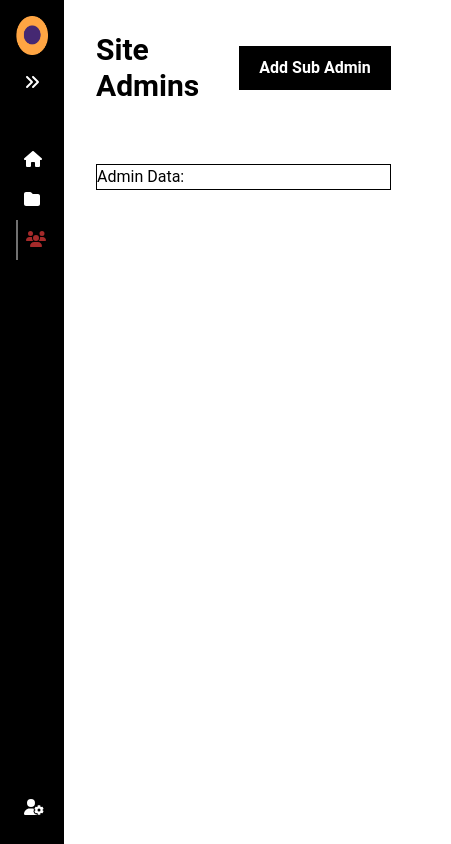
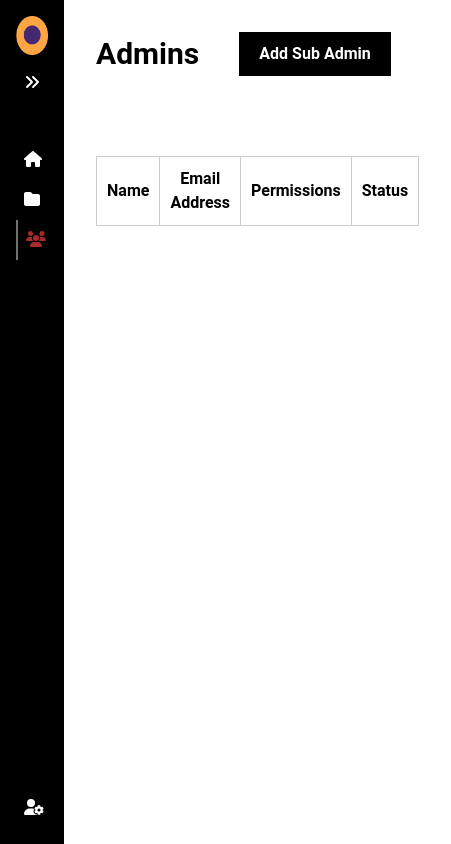
Before and after one commit to lawgeckobyglappy/lawgecko-frontend, a Vue app: page /admin/subAdmin in a window 390 px wide. Shown: the whole page, 451 px wide, since content can reach past the window. Built offline with nearby package versions, Linux system fonts and the light colour scheme; no server answers; what vue3-google-login would draw is missing.

Commit message:
table responsive

```diff
--- a/src/router/index.js
+++ b/src/router/index.js
@@ -4,7 +4,6 @@ import SignUp from "../views/auth/SignUp.vue";
 import SignIn from "../views/auth/SignIn.vue";
 import VerifyLink from "../views/auth/VerifyLink.vue"
 import ForumView from "../views/ForumView.vue";
-import AdminLogin from "../views/admin/auth/AdminLogin.vue";
 import store from "@/store/index";
 import AdminPage from "../views/admin/AdminPage.vue"
 import SubAdmin from "../views/admin/SubAdmin.vue"
@@ -47,11 +46,6 @@ const routes = [
     component: AdminSignUp,
   },
   {
-    path: "/admin/login",
-    name: "admin-login",
-    component: AdminLogin,
-  },
-  {
     path: "/admin",
     name: "admin",
     component: AdminPage,
--- a/src/views/admin/AdminPage.vue
+++ b/src/views/admin/AdminPage.vue
@@ -21,7 +21,7 @@ export default {
 
 <style scoped>
 .main-view {
-    /* flex: 1 1 0; */
+    flex: 1;
     padding: 2rem;
 }
 
--- a/src/views/admin/SubAdmin.vue
+++ b/src/views/admin/SubAdmin.vue
@@ -1,11 +1,20 @@
 <template>
     <div>
         <div class="flex flex-row align-center mb-15">
-            <h1 class="mr-10 text-3xl font-bold">Site Admins</h1>
+            <h1 class="mr-10 text-3xl font-bold">Admins</h1>
             <TheButton text="Add Sub Admin" @click="openSubAdminForm"/>
         </div>
         <div class="admin-details">
-            <h1>Admin Data:</h1>
+            <table>
+                <thead>
+                    <tr>
+                        <th>Name</th>
+                        <th>Email Address</th>
+                        <th>Permissions</th>
+                        <th>Status</th>
+                    </tr>
+                </thead>
+            </table>
         </div>
         <PopUp v-if="popupTrigger">
             <div class="popup">
@@ -15,11 +24,7 @@
                 </div>
                 <form class="form">
                     <div>
-                        <label class="font-bold text-left">First Name</label>
-                        <input class="w-full mt-3"/>
-                    </div>
-                    <div>
-                        <label class="font-bold text-left">Last Name</label>
+                        <label class="font-bold text-left">Name</label>
                         <input class="w-full mt-3"/>
                     </div>
                     <div>
@@ -61,13 +66,57 @@ export default {
 
 <style scoped>
 .admin-details {
-    border: 1px solid;
+  display: flex;
+  min-width: 70vw;
+  align-items: center;
+  flex-direction: column;
+  margin-top: 20px;
+}
+
+table {
+  flex: 1; /* Allow the table to take up available space */
+  border-collapse: collapse;
+  width: 100%;
+  margin-top: 20px;
+}
+
+table, th, td {
+  border: 1px solid #ccc;
+}
+
+th, td {
+  padding: 10px;
+}
+
+/* .admin-details {
+    margin: 20px 0;
+    display: flex;
+    min-width: 70vw;
+    flex-direction: column;
+    padding: 0 0 0 30px;
+} */
+
+/* table {
+    width: 100%;
+    border-collapse: collapse;
+    flex: 1;
+    border-collapse: collapse;
+    width: 100%;
+
+}
+
+table, th, td {
+    border: 1px solid #ccc;
+}
+
+th, td {
+    padding: 10px;
 }
 
 .popup {
     text-align: left;
     padding: 10px 20px;
-}
+} */
 
 .form input {
   padding: 10px;
@@ -86,4 +135,9 @@ export default {
     color: red;
     transition: 0.2s ease-out;
 }
+@media (max-width: 768px) {
+    .admin-details {
+        overflow-x: auto;
+    }
+}
 </style>
--- a/src/views/admin/auth/AdminLogin.vue
+++ b/src/views/admin/auth/AdminLogin.vue
@@ -1,4 +1,4 @@
-<template>
+<!-- <template>
     <div class="signin-container">
         <div class="signin-inner-container">
             <div class="form-content">
@@ -159,4 +159,4 @@ export default {
   }
 }
 
-</style>
+</style> -->
--- a/src/views/admin/auth/SignUp.vue
+++ b/src/views/admin/auth/SignUp.vue
@@ -9,7 +9,7 @@
                     <form>
                         <div>
                             <label class="font-bold">Bio</label>
-                            <textarea class="w-full mt-3 ">What's your area of interest?</textarea>
+                            <textarea class="w-full mt-3 " placeholder="What's your area of interest?"></textarea>
                         </div>
                         <div>
                             <label class="font-bold">Email Address</label>
```
